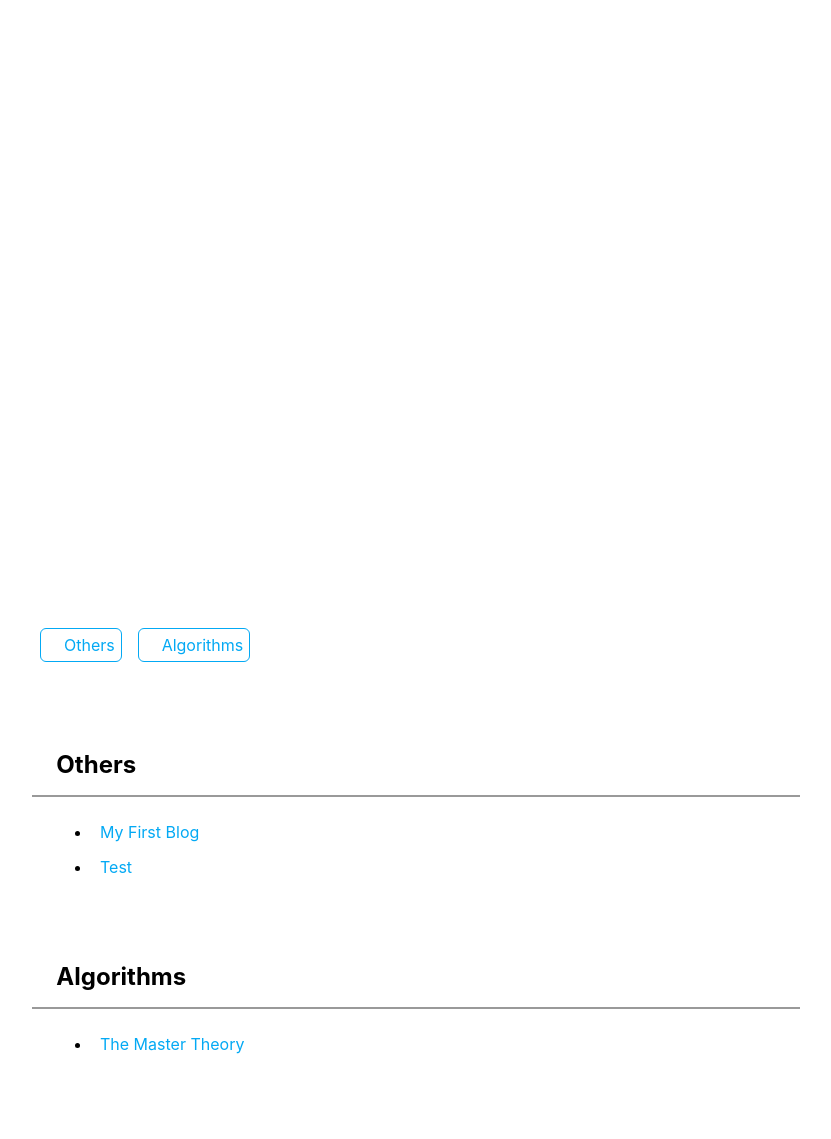
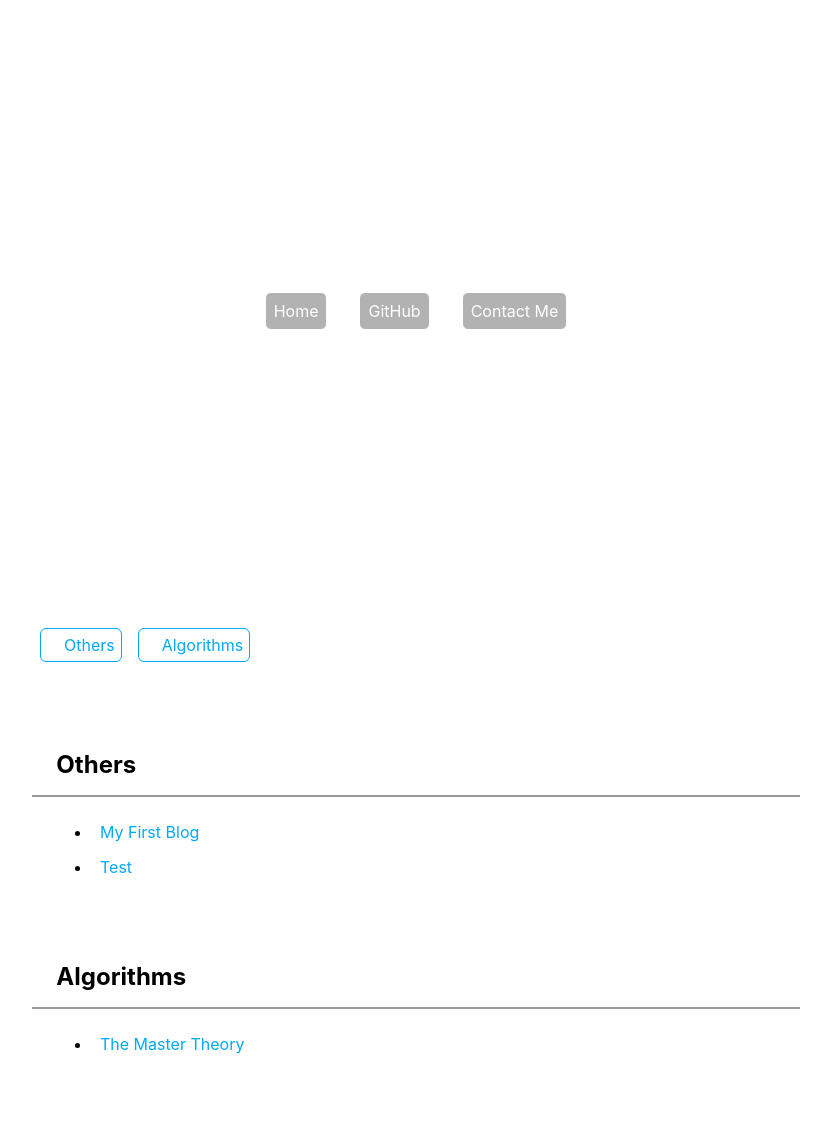
Before and after one commit to wenyuzhao/wenyuzhao.github.io, a Jekyll site: the page built from categories.html, in a window 1280 px wide. Shown: the whole page, without its empty margins (224-1055 px from the left). Built offline with Jekyll 4.4.1, drawn with Linux system fonts in a browser that asks for light colours; a script that is not in the unit is left out.

Commit message:
Update categories.html

```diff
--- a/categories.html
+++ b/categories.html
@@ -1,6 +1,10 @@
 ---
 layout: default
 title: Blog Categories
+header-buttons:
+- <a href="/index">Home</a>
+- <a href="https://github.com/wenyuzhao">GitHub</a>
+- <a href="mailto:wenyuzhaox@gmail.com">Contact Me</a>
 ---
 <style>
     .categories {
```
